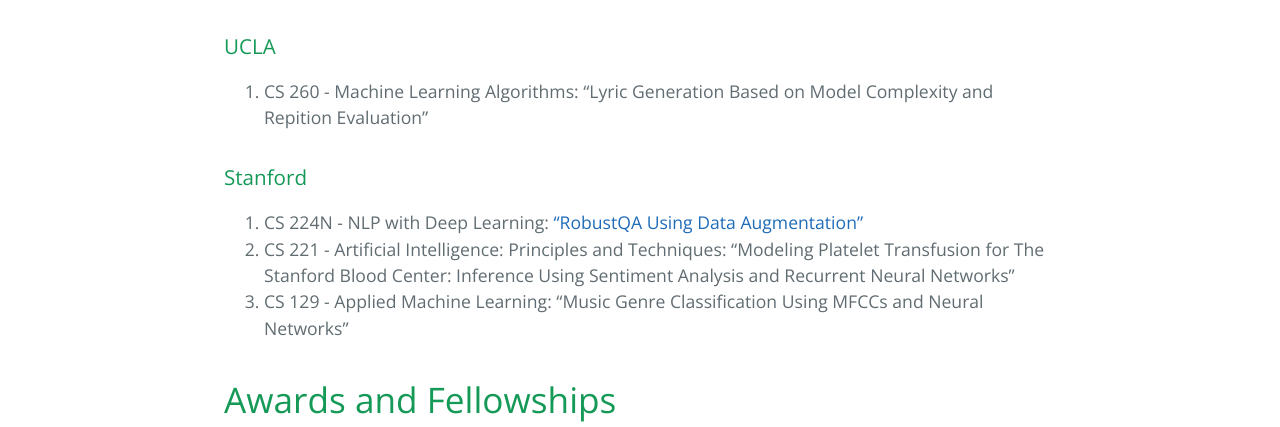
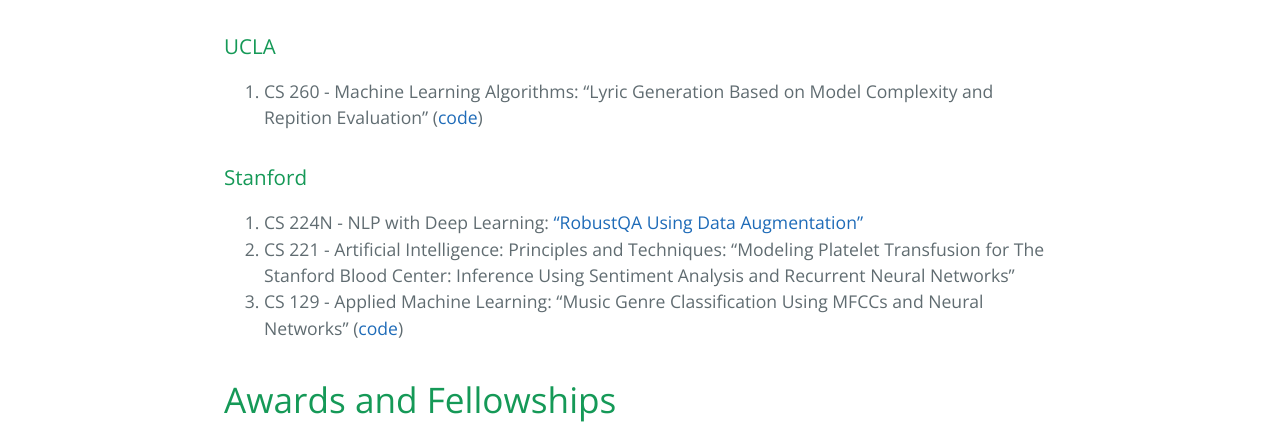
Before and after one commit to rpattichis/rpattichis.github.io, a Jekyll site: the page built from index.md, in a window 1280 px wide. Shown: the part 1090-1517 px from the top of the page. Built offline with Jekyll 4.4.1, drawn with Linux system fonts in a browser that asks for light colours; the repository's description, which GitHub fills in, is left out.

Commit message:
Update index.md

```diff
--- a/index.md
+++ b/index.md
@@ -20,12 +20,12 @@ Alvero, A., **Pattichis, R.**, (2022) “Linguistic and Cultural Strategies: Ide
 ## Final Class Projects
 
 ### UCLA
-  1. CS 260 - Machine Learning Algorithms: "Lyric Generation Based on Model Complexity and Repition Evaluation"
+  1. CS 260 - Machine Learning Algorithms: "Lyric Generation Based on Model Complexity and Repition Evaluation" ([code](https://github.com/rpattichis/lyric-generation))
 
 ### Stanford
   2. CS 224N - NLP with Deep Learning: ["RobustQA Using Data Augmentation"](https://www.semanticscholar.org/paper/RobustQA-Using-Data-Augmentation-Rebecca-Pattichis/8e4d7d60307047b45197c7c434576a0af09516bf)
   2. CS 221 - Artificial Intelligence: Principles and Techniques: "Modeling Platelet Transfusion for The Stanford Blood Center: Inference Using Sentiment Analysis and Recurrent Neural Networks"
-  2. CS 129 - Applied Machine Learning: "Music Genre Classification Using MFCCs and Neural Networks"
+  2. CS 129 - Applied Machine Learning: "Music Genre Classification Using MFCCs and Neural Networks" ([code](https://github.com/rpattichis/CS129_project))
 
 # Awards and Fellowships
 
```
